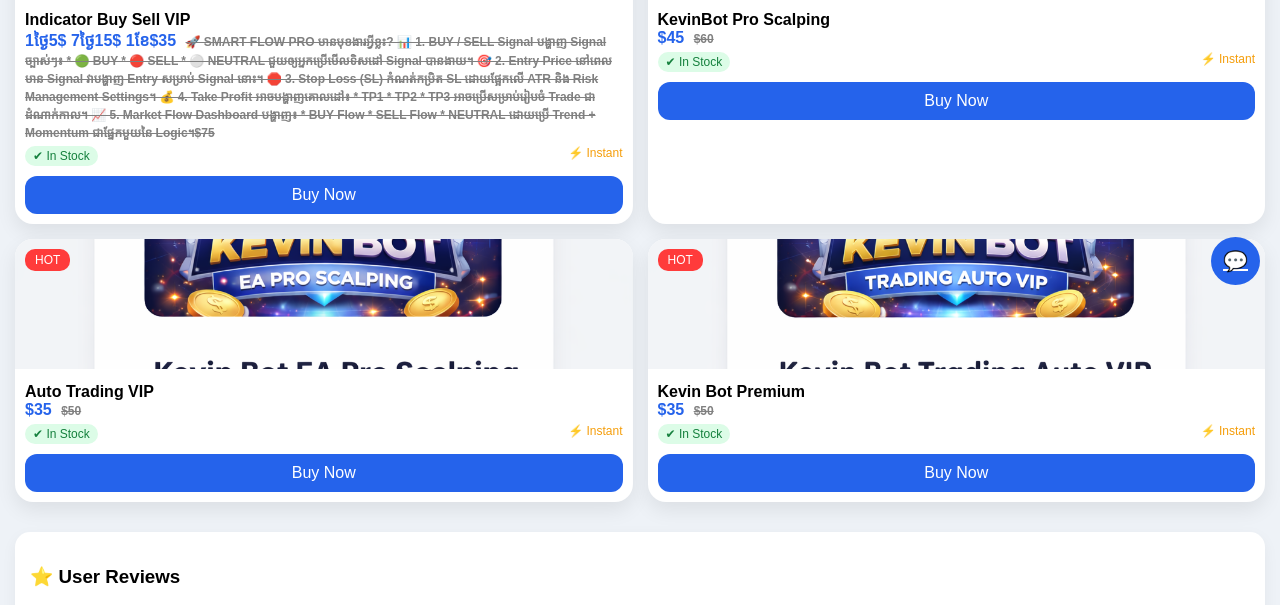
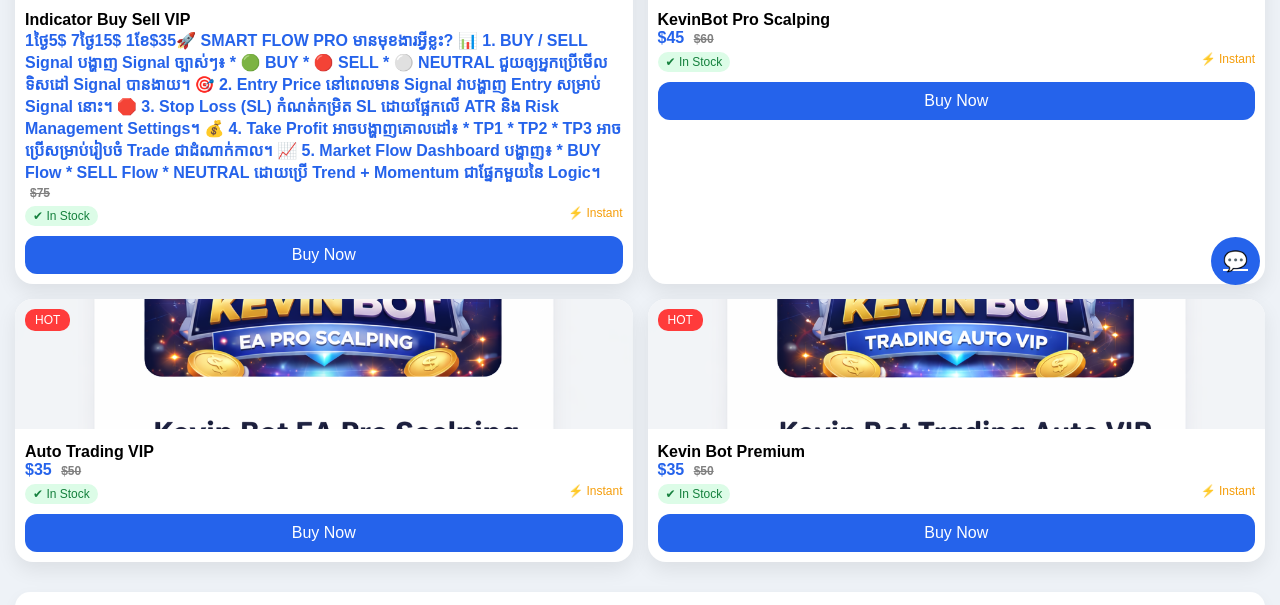
Before and after one commit to boynun308-lang/Kevin-official-botEA-website, a plain HTML site: page index.html in a window 1280 px wide. Shown: the part 495-1100 px from the top of the page. Drawn offline with Linux system fonts and the light colour scheme.

Commit message:
Update index.html

```diff
--- a/index.html
+++ b/index.html
@@ -168,7 +168,7 @@
 <img src="IMG_3846.png">
 <div class="content">
 <div class="title"> Indicator Buy Sell VIP </div>
-<div class="price">1ថ្ងៃ5$ 7ថ្ងៃ15$ 1ខែ$35 <span class="old">🚀 SMART FLOW PRO មានមុខងារអ្វីខ្លះ?
+<div class="price">1ថ្ងៃ5$ 7ថ្ងៃ15$ 1ខែ$35🚀 SMART FLOW PRO មានមុខងារអ្វីខ្លះ?
 
 📊 1. BUY / SELL Signal
 
@@ -206,7 +206,7 @@
 * SELL Flow
 * NEUTRAL
 
-ដោយប្រើ Trend + Momentum ជាផ្នែកមួយនៃ Logic។$75</span></div>
+ដោយប្រើ Trend + Momentum ជាផ្នែកមួយនៃ Logic។<span class="old">$75</span></div>
 <div class="status">
 <span class="stock">✔ In Stock</span>
 <span class="instant">⚡ Instant</span>
```
